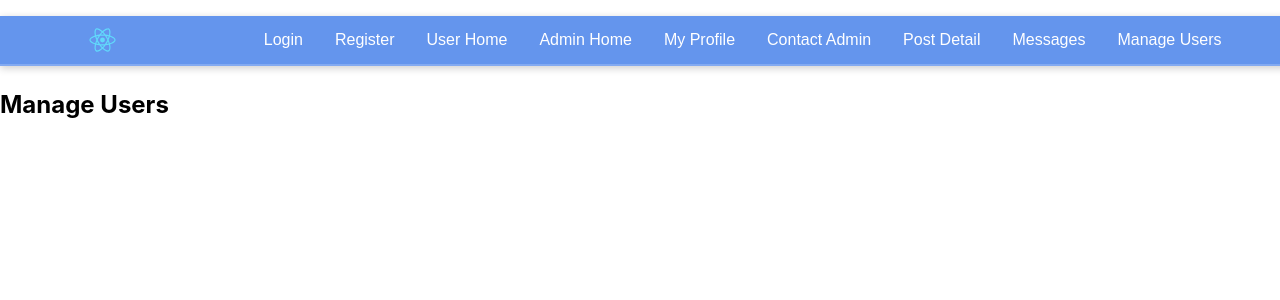
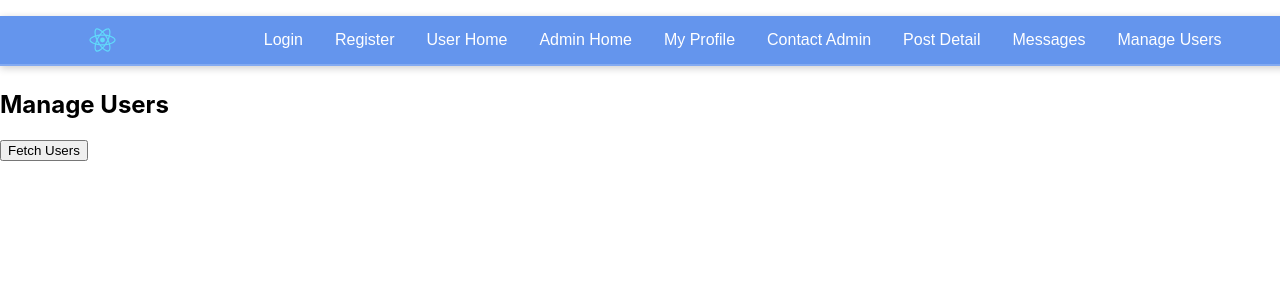
Before and after one commit to bf-forum-microservices/forum-project, a React (Create React App) app in the folder frontend/: page /users in a window 1280 px wide. Shown: the top 300 px of the page. Built offline with nearby package versions, Linux system fonts and the light colour scheme.

Commit message:
did my part of happy-path

```diff
--- a/frontend/src/pages/UserManagement.js
+++ b/frontend/src/pages/UserManagement.js
@@ -1,9 +1,25 @@
-import React from 'react';
+import React, { useState } from 'react';
+import {createAsyncThunk} from "@reduxjs/toolkit";
 
 const UserManagement = () => {
+
+    const [users, setUsers] = useState([]);
+
+    const fetchUsers = async () => {
+        const res = await fetch('https://jsonplaceholder.typicode.com/users');
+        const data = await res.json();
+        setUsers(data);
+    }
+
     return (
         <div className="page-shift">
             <h2>Manage Users</h2>
+            <button onClick={fetchUsers}>Fetch Users</button>
+            <ul>
+                {users.map(user => (
+                    <li key={user.id}>{user.name}</li>
+                ))}
+            </ul>
         </div>
     )
 };
```
